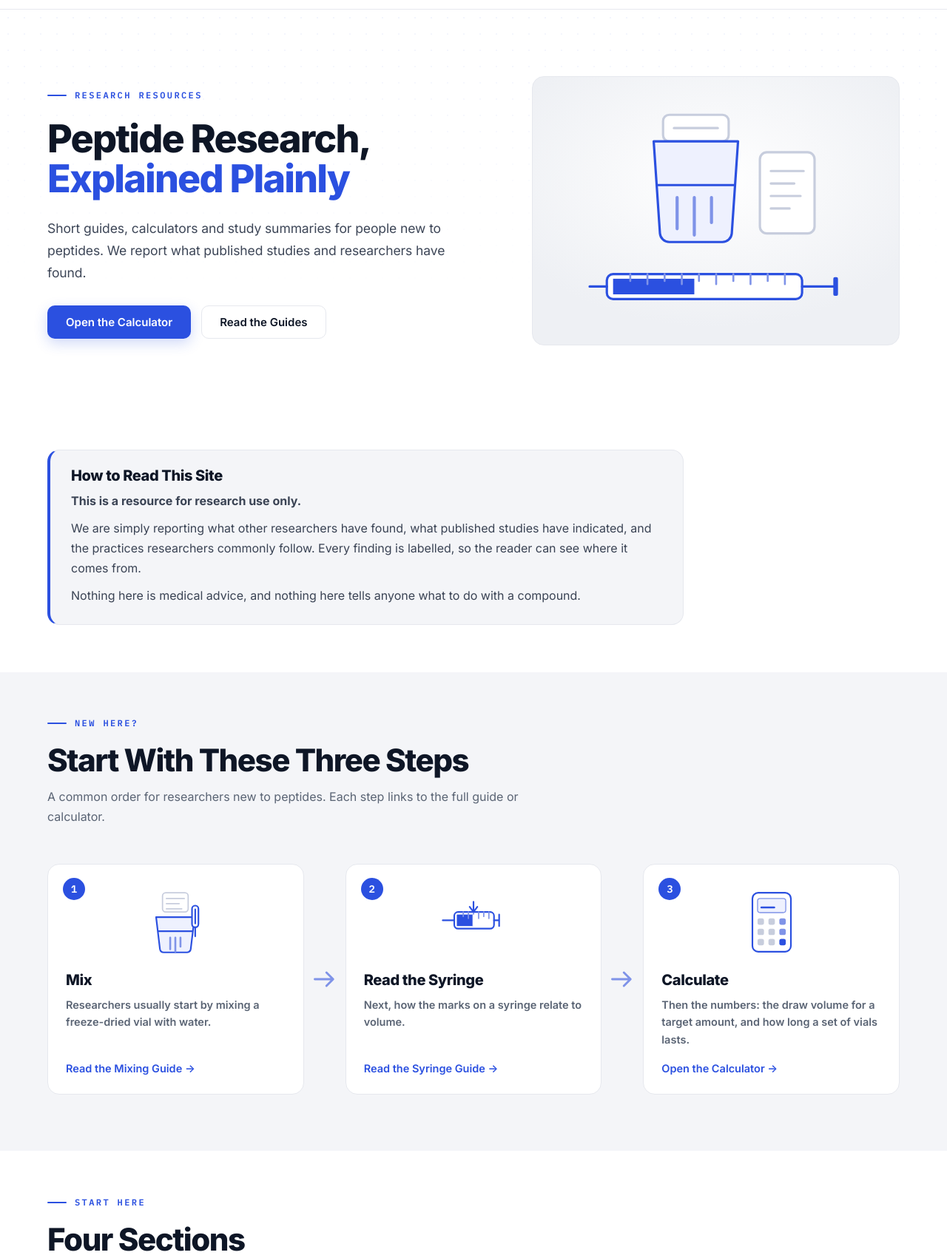
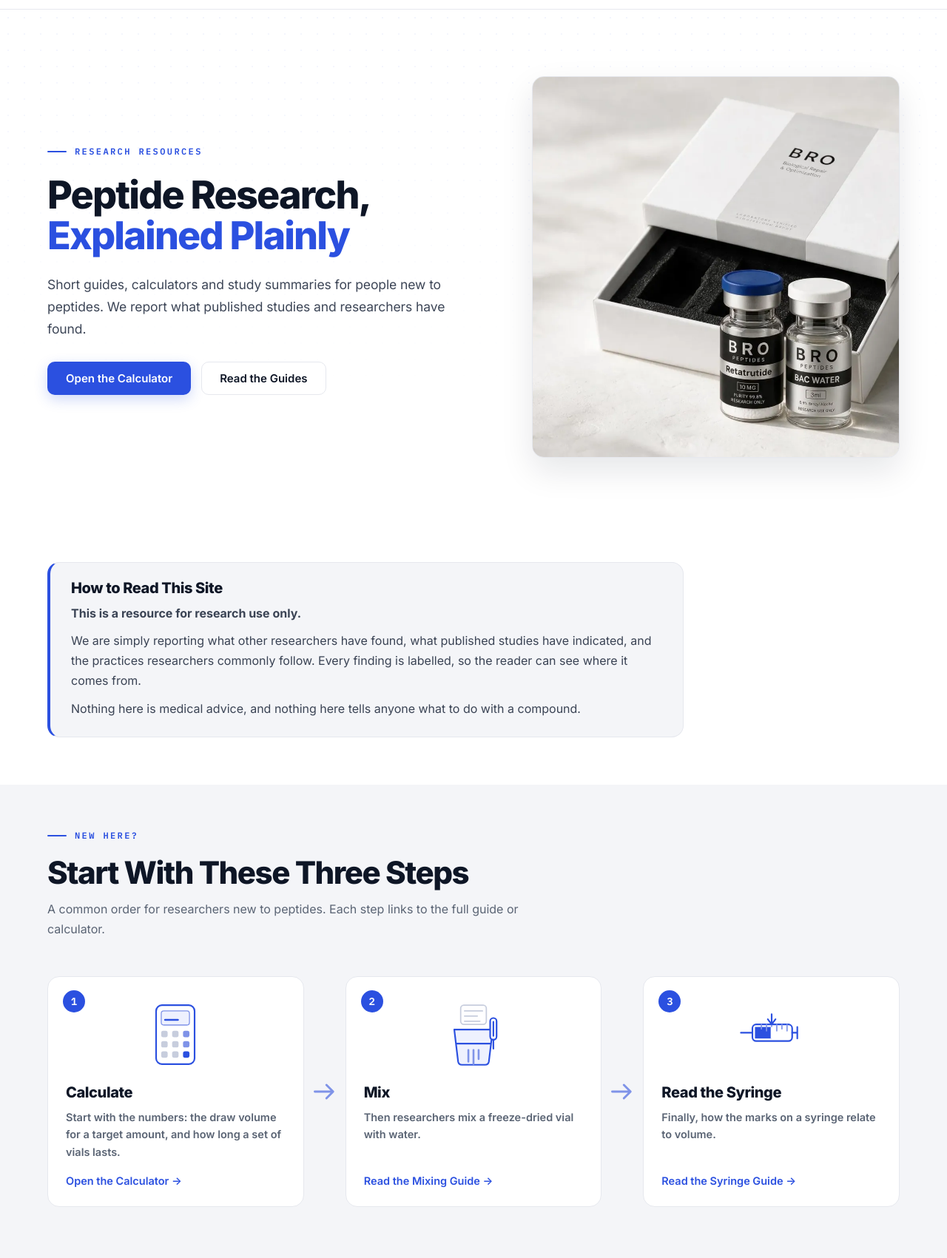
Before and after one commit to Veranos-ai/bro-guides, a plain HTML site: page index.html in a window 1280 px wide. Shown: the part 60-1761 px from the top of the page at 74% size. Drawn offline with Linux system fonts and the light colour scheme.

Commit message:
Publish 6c9f7b9

```diff
--- a/css/bro.css
+++ b/css/bro.css
@@ -810,7 +810,7 @@ table.data a { color: var(--brand); font-weight: 600; }
 @media (max-width: 900px) {
   .grid--4 { grid-template-columns: repeat(2, minmax(0, 1fr)); }
   .hero-grid { grid-template-columns: 1fr; }
-  .hero-art { display: none; }
+  .hero-art--photo { max-width: 420px; }
 }
 @media (max-width: 720px) {
   .grid--4 { grid-template-columns: 1fr; }
@@ -986,3 +986,10 @@ main :is(p, li, dd, td) a:not(.btn):not(.card):hover { text-decoration: underlin
   .flow { grid-template-columns: 1fr; gap: 52px; }
   .flow-step:not(:last-child)::after { top: auto; bottom: -46px; right: auto; left: 50%; transform: translateX(-50%) rotate(90deg); }
 }
+
+/* Hero photo (homepage). The picture fills the frame; on phones it sits under the text. */
+.hero-art--photo { padding: 0; overflow: hidden; background: var(--soft); box-shadow: 0 18px 44px rgba(14,22,38,.10); }
+.hero-art--photo img { display: block; width: 100%; height: auto; aspect-ratio: 920 / 956; object-fit: cover; }
+@media (max-width: 900px) {
+  .hero-art--photo { margin: 0 auto; width: 100%; }
+}
--- a/index.html
+++ b/index.html
@@ -58,22 +58,8 @@
             <a class="btn btn--ghost" href="guides.html">Read the Guides</a>
           </div>
         </div>
-        <div class="hero-art">
-<svg viewBox="0 0 360 290" fill="none" aria-hidden="true">
-  <rect x="112" y="22" width="84" height="34" rx="8" fill="#ffffff" stroke="#c7cddd" stroke-width="3"/>
-  <path d="M126 39h56" stroke="#c7cddd" stroke-width="3" stroke-linecap="round"/>
-  <path d="M100 56h108l-8 118a12 12 0 0 1-12 11h-68a12 12 0 0 1-12-11L100 56Z" fill="#eef1fe" stroke="#2b50e0" stroke-width="3" stroke-linejoin="round"/>
-  <path d="M105 112h98" stroke="#2b50e0" stroke-width="3" stroke-linecap="round"/>
-  <path d="M130 128v40M152 128v48M174 128v32" stroke="#7f93e8" stroke-width="4" stroke-linecap="round"/>
-  <rect x="236" y="70" width="70" height="104" rx="9" fill="#ffffff" stroke="#c7cddd" stroke-width="3"/>
-  <path d="M250 94h42M250 110h30M250 126h38M250 142h24" stroke="#c7cddd" stroke-width="3" stroke-linecap="round"/>
-  <rect x="40" y="226" width="250" height="32" rx="8" fill="#ffffff" stroke="#2b50e0" stroke-width="3"/>
-  <rect x="48" y="232" width="104" height="20" fill="#2b50e0"/>
-  <path d="M70 226v9M92 226v13M114 226v9M136 226v13M158 226v9M180 226v13M202 226v9M224 226v13M246 226v9M268 226v13" stroke="#7f93e8" stroke-width="2.5" stroke-linecap="round"/>
-  <path d="M290 242h40M40 242H18" stroke="#2b50e0" stroke-width="3" stroke-linecap="round"/>
-  <rect x="330" y="230" width="6" height="24" rx="2" fill="#2b50e0"/>
-</svg>
-
+        <div class="hero-art hero-art--photo">
+          <img src="assets/img/hero-vials.webp" alt="An open BRO Peptides box holding a 10 mg Retatrutide vial and a 3 ml bacteriostatic water vial, both labelled for research use only." width="920" height="956" fetchpriority="high">
         </div>
       </div>
     </div>
@@ -99,8 +85,27 @@
       </div>
       <ol class="flow" aria-label="Three steps">
         <li class="flow-step">
+          <a class="flow-card" href="tools/reconstitution-calculator.html">
+            <span class="flow-num" aria-hidden="true">1</span>
+            <span class="flow-art">
+<svg viewBox="0 0 120 120" fill="none" aria-hidden="true">
+              <rect x="30" y="14" width="60" height="92" rx="9" fill="#ffffff" stroke="#2b50e0" stroke-width="2.5"/>
+              <rect x="38" y="23" width="44" height="22" rx="4" fill="#eef1fe" stroke="#7f93e8" stroke-width="1.5"/>
+              <path d="M44 37h20" stroke="#2b50e0" stroke-width="3" stroke-linecap="round"/>
+              <rect x="38" y="54" width="10" height="10" rx="3" fill="#c7cddd"/><rect x="55" y="54" width="10" height="10" rx="3" fill="#c7cddd"/><rect x="72" y="54" width="10" height="10" rx="3" fill="#7f93e8"/>
+              <rect x="38" y="70" width="10" height="10" rx="3" fill="#c7cddd"/><rect x="55" y="70" width="10" height="10" rx="3" fill="#c7cddd"/><rect x="72" y="70" width="10" height="10" rx="3" fill="#7f93e8"/>
+              <rect x="38" y="86" width="10" height="10" rx="3" fill="#c7cddd"/><rect x="55" y="86" width="10" height="10" rx="3" fill="#c7cddd"/><rect x="72" y="86" width="10" height="10" rx="3" fill="#2b50e0"/>
+            </svg>
+
+            </span>
+            <h3>Calculate</h3>
+            <p>Start with the numbers: the draw volume for a target amount, and how long a set of vials lasts.</p>
+            <span class="flow-link">Open the Calculator →</span>
+          </a>
+        </li>
+        <li class="flow-step">
           <a class="flow-card" href="guides/reconstitution.html">
-            <span class="flow-num" aria-hidden="true">1</span>
+            <span class="flow-num" aria-hidden="true">2</span>
             <span class="flow-art">
 <svg viewBox="0 0 120 120" fill="none" aria-hidden="true">
               <rect x="40" y="14" width="40" height="30" rx="5" fill="#ffffff" stroke="#c7cddd" stroke-width="2"/>
@@ -115,13 +120,13 @@
 
             </span>
             <h3>Mix</h3>
-            <p>Researchers usually start by mixing a freeze-dried vial with water.</p>
+            <p>Then researchers mix a freeze-dried vial with water.</p>
             <span class="flow-link">Read the Mixing Guide →</span>
           </a>
         </li>
         <li class="flow-step">
           <a class="flow-card" href="guides/syringe.html">
-            <span class="flow-num" aria-hidden="true">2</span>
+            <span class="flow-num" aria-hidden="true">3</span>
             <span class="flow-art">
 <svg viewBox="0 0 120 120" fill="none" aria-hidden="true">
   <rect x="30" y="44" width="62" height="26" rx="6" fill="#ffffff" stroke="#2b50e0" stroke-width="2.5"/>
@@ -134,27 +139,8 @@
 
             </span>
             <h3>Read the Syringe</h3>
-            <p>Next, how the marks on a syringe relate to volume.</p>
+            <p>Finally, how the marks on a syringe relate to volume.</p>
             <span class="flow-link">Read the Syringe Guide →</span>
-          </a>
-        </li>
-        <li class="flow-step">
-          <a class="flow-card" href="tools/reconstitution-calculator.html">
-            <span class="flow-num" aria-hidden="true">3</span>
-            <span class="flow-art">
-<svg viewBox="0 0 120 120" fill="none" aria-hidden="true">
-              <rect x="30" y="14" width="60" height="92" rx="9" fill="#ffffff" stroke="#2b50e0" stroke-width="2.5"/>
-              <rect x="38" y="23" width="44" height="22" rx="4" fill="#eef1fe" stroke="#7f93e8" stroke-width="1.5"/>
-              <path d="M44 37h20" stroke="#2b50e0" stroke-width="3" stroke-linecap="round"/>
-              <rect x="38" y="54" width="10" height="10" rx="3" fill="#c7cddd"/><rect x="55" y="54" width="10" height="10" rx="3" fill="#c7cddd"/><rect x="72" y="54" width="10" height="10" rx="3" fill="#7f93e8"/>
-              <rect x="38" y="70" width="10" height="10" rx="3" fill="#c7cddd"/><rect x="55" y="70" width="10" height="10" rx="3" fill="#c7cddd"/><rect x="72" y="70" width="10" height="10" rx="3" fill="#7f93e8"/>
-              <rect x="38" y="86" width="10" height="10" rx="3" fill="#c7cddd"/><rect x="55" y="86" width="10" height="10" rx="3" fill="#c7cddd"/><rect x="72" y="86" width="10" height="10" rx="3" fill="#2b50e0"/>
-            </svg>
-
-            </span>
-            <h3>Calculate</h3>
-            <p>Then the numbers: the draw volume for a target amount, and how long a set of vials lasts.</p>
-            <span class="flow-link">Open the Calculator →</span>
           </a>
         </li>
       </ol>
```
Also changed, not shown: nl/index.html (+25 -39 lines), assets/img/hero-vials.webp (added).
